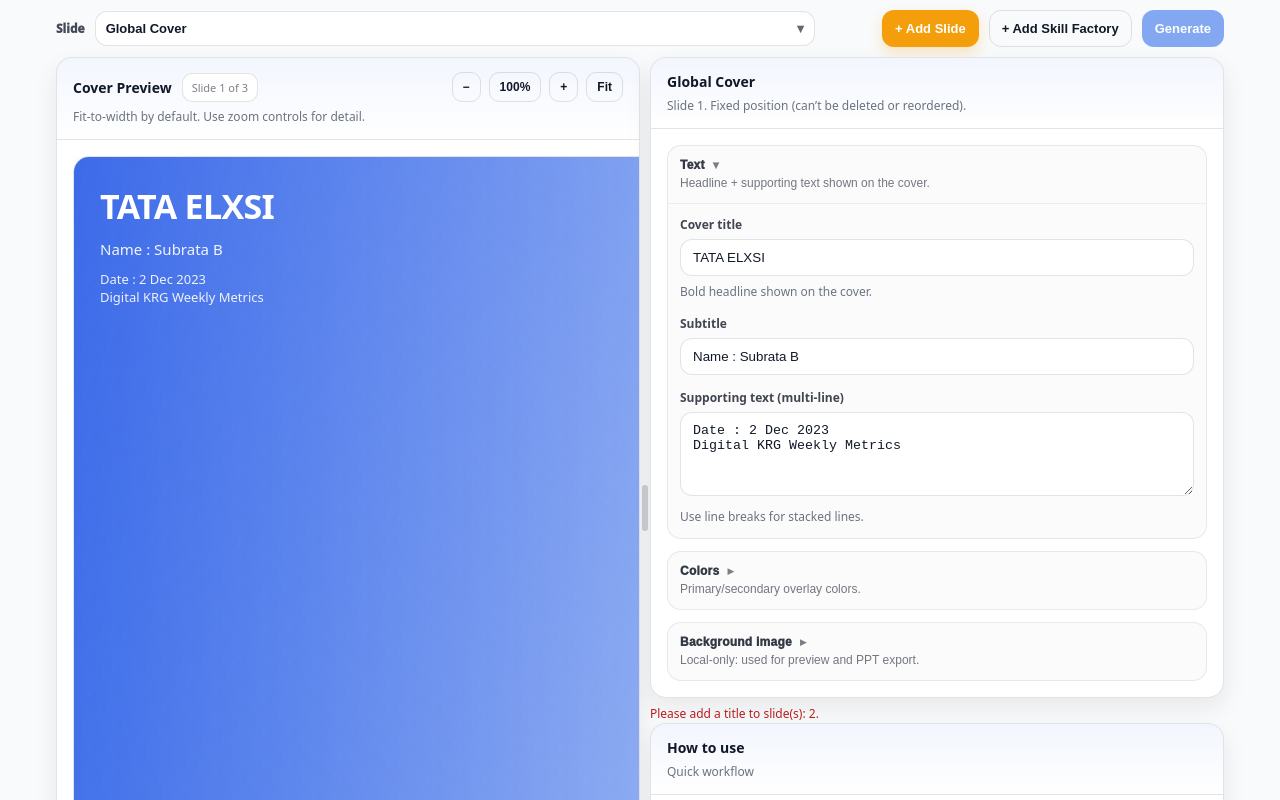
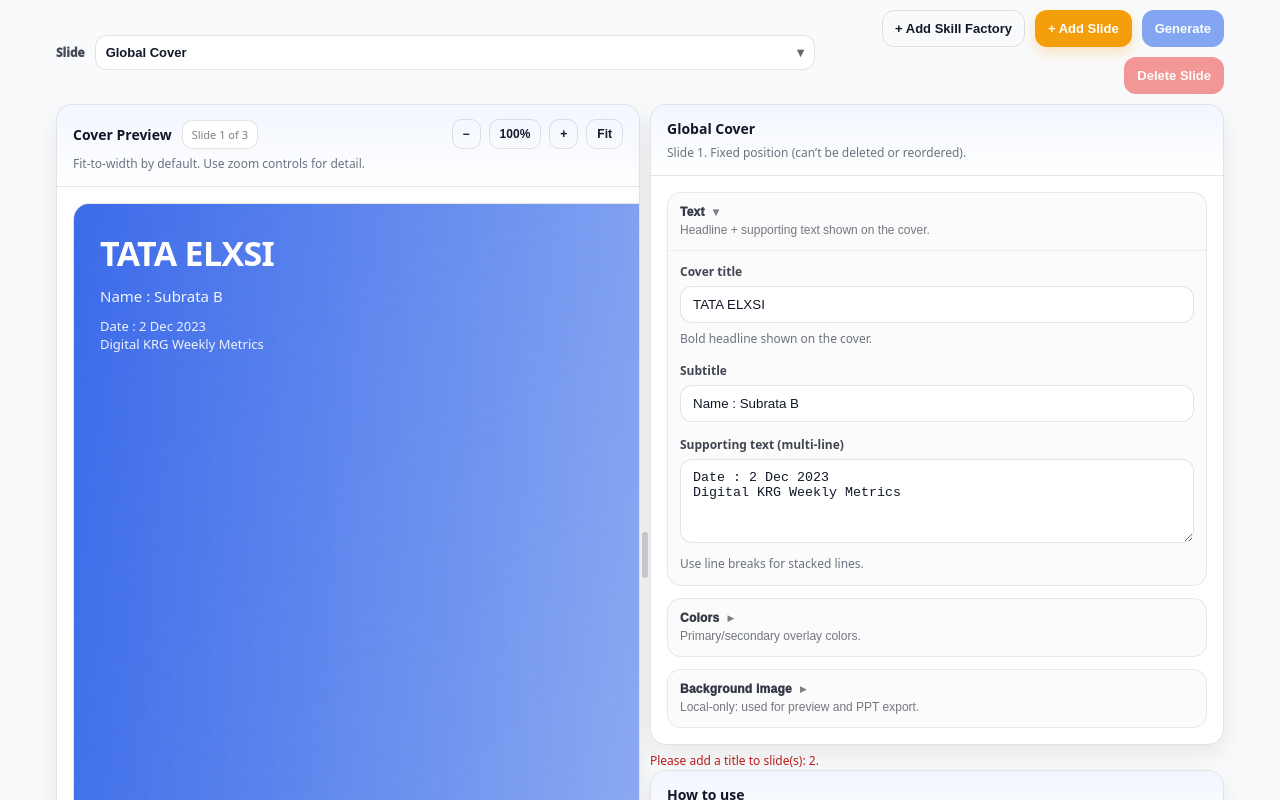
Before and after one commit to kavia-common/presentation-builder-preview-7215-7243, a React (Create React App) app in the folder ppt_generator_frontend/: page / in a window 1280 px wide. Shown: the top 800 px of the page. Built offline with nearby package versions, Linux system fonts and the light colour scheme; the HTML template or start-up script is replaced by a standard one.

Commit message:
Checkpoint 29 - cg0e81467c

```diff
--- a/ppt_generator_frontend/src/App.js
+++ b/ppt_generator_frontend/src/App.js
@@ -107,6 +107,16 @@
   void globalLastSlide;
 
   return opts;
+}
+
+/** @returns {boolean} */
+function isSkillFactorySelection(selectedId) {
+  return (
+    selectedId?.startsWith(SKILL_FACTORY_SLIDE1_PREFIX) ||
+    selectedId?.startsWith(SKILL_FACTORY_SLIDE2_PREFIX) ||
+    selectedId?.startsWith(SKILL_FACTORY_SLIDE3_PREFIX) ||
+    selectedId?.startsWith(SKILL_FACTORY_SLIDE4_PREFIX)
+  );
 }
 
 // PUBLIC_INTERFACE
@@ -386,8 +396,6 @@
     setIsPreviewOpen(true);
   };
 
-
-
   const previewProps = useMemo(() => {
     const totalSlides = 2 + factories.length * 4 + slides.length; // cover + (sf1..sf4 per factory) + normal slides + last
 
@@ -515,6 +523,45 @@
 
   const generateDisabled = !canGenerate || isGenerating;
 
+  // Header Delete rules (pinned slides can't be deleted)
+  const deleteDisabled = useMemo(() => {
+    if (isGenerating) return true;
+    if (isCoverSelected || isLastSelected) return true; // pinned
+    // Skill Factory slides are deleted via "Delete group" (kept in editor); do not allow per-slide delete
+    if (isSkillFactorySelection(selectedId)) return true;
+    return !selectedSlide;
+  }, [isGenerating, isCoverSelected, isLastSelected, selectedId, selectedSlide]);
+
+  const deleteLabel = useMemo(() => {
+    if (isSkillFactorySelection(selectedId)) return "Delete Factory Slide";
+    return "Delete Slide";
+  }, [selectedId]);
+
+  const deleteTitle = useMemo(() => {
+    if (isCoverSelected || isLastSelected) return "Pinned slide (cannot be deleted)";
+    if (isSkillFactorySelection(selectedId)) return "Delete Skill Factory slides from the editor using “Delete group”";
+    if (!selectedSlide) return "No slide selected";
+    return "Delete the currently selected slide";
+  }, [isCoverSelected, isLastSelected, selectedId, selectedSlide]);
+
+  // PUBLIC_INTERFACE
+  const handleConfirmDelete = useCallback(() => {
+    /**
+     * Confirm and delete the currently selected slide.
+     * - Disabled for pinned slides (Global Cover / Global Last Page)
+     * - Disabled for Skill Factory slides (delete group instead)
+     */
+    if (deleteDisabled) return;
+    if (!selectedId) return;
+
+    // For now use native confirm for minimal styling; can be replaced with custom modal later.
+    const ok = window.confirm("Delete this slide? This cannot be undone.");
+    if (!ok) return;
+
+    deleteSlide(selectedId);
+    setSelectedId(GLOBAL_COVER_ID);
+  }, [deleteDisabled, selectedId]);
+
   // Resizable divider handlers (preserved).
   const startDrag = (e) => {
     e.preventDefault();
@@ -568,6 +615,7 @@
 
   // Keep internal breadcrumbs "warm" (unused variable otherwise); other components may rely on the same memo logic pattern.
   void breadcrumbItems;
+  void handleDropdownChange;
 
   return (
     <div className="appShell">
@@ -610,7 +658,20 @@
             />
           </div>
 
+          {/* Order required: [Mega-menu] | Add Skill Factory | Add Slide | Generate | Delete */}
           <div className="headerActions" aria-label="Presentation actions">
+            <button
+              className="btn btnGhost"
+              type="button"
+              onClick={addSkillFactory}
+              disabled={isGenerating}
+              aria-disabled={isGenerating}
+              aria-label="Add Skill Factory"
+              title={isGenerating ? "Generating…" : "Add Skill Factory group"}
+            >
+              + Add Skill Factory
+            </button>
+
             <button
               className="btn btnSecondary"
               type="button"
@@ -624,18 +685,6 @@
             </button>
 
             <button
-              className="btn btnGhost"
-              type="button"
-              onClick={addSkillFactory}
-              disabled={isGenerating}
-              aria-disabled={isGenerating}
-              aria-label="Add Skill Factory"
-              title={isGenerating ? "Generating…" : "Add Skill Factory group"}
-            >
-              + Add Skill Factory
-            </button>
-
-            <button
               className="btn"
               type="button"
               onClick={onGenerate}
@@ -645,6 +694,18 @@
               title={generateDisabled ? (isGenerating ? "Generating…" : helperText) : "Open presentation preview"}
             >
               {isGenerating ? "Generating…" : "Generate"}
+            </button>
+
+            <button
+              className="btn btnDanger"
+              type="button"
+              onClick={handleConfirmDelete}
+              disabled={deleteDisabled}
+              aria-disabled={deleteDisabled}
+              aria-label={deleteLabel}
+              title={deleteTitle}
+            >
+              {deleteLabel}
             </button>
           </div>
         </div>
@@ -737,6 +798,7 @@
                     </section>
                   ) : null}
 
+                  {/* Normal slide management: keep reordering controls, remove redundant delete (Delete now in header). */}
                   {!isCoverSelected && !isLastSelected && !isSkillFactorySlide1Selected && !isSkillFactorySlide2Selected && !isSkillFactorySlide3Selected && !isSkillFactorySlide4Selected ? (
                     <section className="card" aria-label="Normal slide management">
                       <div className="cardBody" style={{ display: "flex", justifyContent: "space-between", gap: 10, alignItems: "center", flexWrap: "wrap" }}>
@@ -761,16 +823,6 @@
                             title={selectedIndex >= slides.length - 1 ? "Already at bottom" : "Move down"}
                           >
                             ↓
-                          </button>
-                          <button
-                            type="button"
-                            className="btn btnSmall btnDanger"
-                            onClick={() => selectedId && deleteSlide(selectedId)}
-                            disabled={!selectedSlide}
-                            aria-disabled={!selectedSlide}
-                            title="Delete slide"
-                          >
-                            Delete
                           </button>
                         </div>
                       </div>
```
Also changed, not shown: 2 other files (tests, documents, lock files or other folders).
